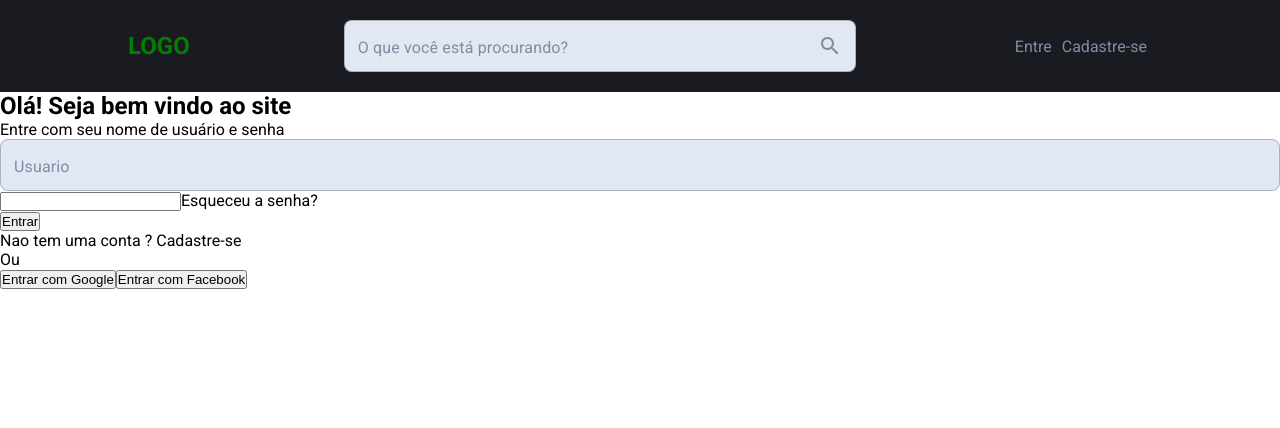
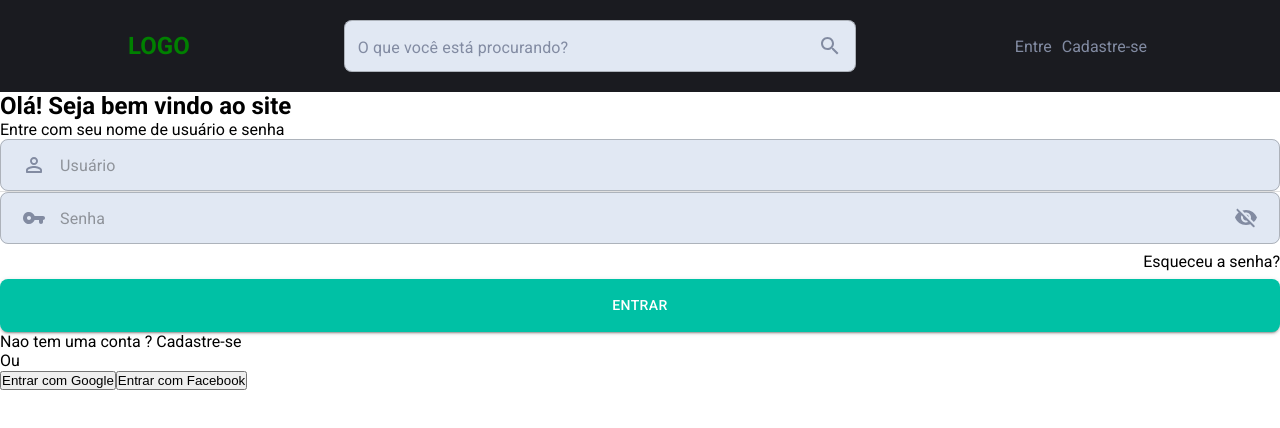
Before and after one commit to AdrianAmerico/desafio-easybind4u, a React (Create React App) app: page /login in a window 1280 px wide. Shown: the top 428 px of the page. Built offline with nearby package versions, Linux system fonts and the light colour scheme.

Commit message:
desenvolvido botao

```diff
--- a/src/components/Button/index.tsx
+++ b/src/components/Button/index.tsx
@@ -1,5 +1,17 @@
-import React from 'react';
+import { Button } from "@material-ui/core";
+import React from "react";
+import { useStyles } from "./styles";
 
-const Button: React.FC = () => <button>aa</button>;
+const StyledButton: React.FC = ({ children }) => {
+  const classes = useStyles();
+  return (
+    <div className={classes.root}>
 
-export default Button;
+      <Button color="primary" variant="contained" fullWidth>
+        {children}
+      </Button>
+    </div>
+  );
+};
+
+export default StyledButton;
--- /dev/null
+++ b/src/components/Button/styles.ts
@@ -0,0 +1,15 @@
+import { makeStyles, Theme, createStyles } from "@material-ui/core/styles";
+
+export const useStyles = makeStyles((theme: Theme) =>
+  createStyles({
+    root: {
+      "& > .MuiButton-root": {
+        borderRadius: "8px",
+      },
+      "& > button > span": {
+        padding: theme.spacing(1, 0),
+        color: theme.palette.secondary.contrastText,
+      },
+    },
+  })
+);
--- a/src/pages/LoginPage/index.tsx
+++ b/src/pages/LoginPage/index.tsx
@@ -1,12 +1,24 @@
-import React from "react";
+import React, { useState } from "react";
 import Header from "../../components/Header";
 import { useStyles } from "./styles";
 import PersonOutlineRoundedIcon from "@material-ui/icons/PersonOutlineRounded";
-import { InputAdornment, TextField } from "@material-ui/core";
+import { Divider, InputAdornment } from "@material-ui/core";
 import TextInput from "../../components/TextInput";
-
+import VpnKeyRoundedIcon from "@material-ui/icons/VpnKeyRounded";
+import VisibilityRoundedIcon from "@material-ui/icons/VisibilityRounded";
+import VisibilityOffRoundedIcon from "@material-ui/icons/VisibilityOffRounded";
+import StyledButton from "../../components/Button";
 const LoginPage: React.FC = () => {
   const classes = useStyles();
+  const [isVisible, setIsVisible] = useState(false);
+
+  const showPassword = (): void => {
+    setIsVisible(true);
+  };
+
+  const hiddenPassword = (): void => {
+    setIsVisible(false);
+  };
 
   return (
     <>
@@ -22,13 +34,46 @@ const LoginPage: React.FC = () => {
 
         <form className={classes.formContainer}>
           <div className={classes.fieldContainer}>
-            <TextInput label="Usuario" />
+            <TextInput
+              placeholder="Usuário"
+              inputProps={{
+                startAdornment: (
+                  <InputAdornment position="end">
+                    <PersonOutlineRoundedIcon className={classes.svg} />
+                  </InputAdornment>
+                ),
+              }}
+            />
+            <Divider />
+            <TextInput
+              placeholder="Senha"
+              inputProps={{
+                startAdornment: (
+                  <InputAdornment position="end">
+                    <VpnKeyRoundedIcon className={classes.svg} />
+                  </InputAdornment>
+                ),
 
-            <input />
-            <span>Esqueceu a senha?</span>
+                endAdornment: (
+                  <InputAdornment position="start">
+                    {isVisible ? (
+                      <VisibilityRoundedIcon className={classes.svg} />
+                    ) : (
+                      <VisibilityOffRoundedIcon
+                        className={classes.svg}
+                        style={{ cursor: "pointer" }}
+                      />
+                    )}
+                  </InputAdornment>
+                ),
+              }}
+            />
+            <p>
+              <span className={classes.span}>Esqueceu a senha?</span>
+            </p>
           </div>
 
-          <button>Entrar</button>
+          <StyledButton>Entrar</StyledButton>
         </form>
 
         <div className={classes.textInfo}>
--- a/src/pages/LoginPage/styles.ts
+++ b/src/pages/LoginPage/styles.ts
@@ -2,14 +2,28 @@ import { makeStyles, Theme, createStyles } from "@material-ui/core/styles";
 
 export const useStyles = makeStyles((theme: Theme) =>
   createStyles({
-    root: {},
+    root: {
+      width: "100%",
+      height: "100%",
+    },
     headerInfo: {},
     textContainer: {},
     formContainer: {},
-    fieldContainer: {},
+    fieldContainer: {
+      "& > p": {
+        textAlign: "end",
+        padding: theme.spacing(1, 0),
+      },
+    },
     textInfo: {},
     divider: {},
     buttonContainer: {},
+    span: {
+      "&:hover": {
+        textDecoration: "underline",
+        cursor: "pointer",
+      },
+    },
     [theme.breakpoints.down("xs")]: {
       root: {
         width: "90%",
@@ -24,16 +38,26 @@ export const useStyles = makeStyles((theme: Theme) =>
       formContainer: {
         display: "flex",
         flexDirection: "column",
+        height: "60%",
+        justifyContent: "space-evenly",
+        padding: theme.spacing(2, 0),
       },
       fieldContainer: {
         display: "flex",
         flexDirection: "column",
         justifyContent: "center",
+        "& > span": {
+          textAlign: "end",
+          padding: theme.spacing(1, 0),
+        },
       },
       textInfo: {},
       divider: {},
       buttonContainer: {},
+      svg: {
+        width: "1.5rem",
+        height: "1.5rem",
+      },
     },
-    svg: {},
   })
 );
```
